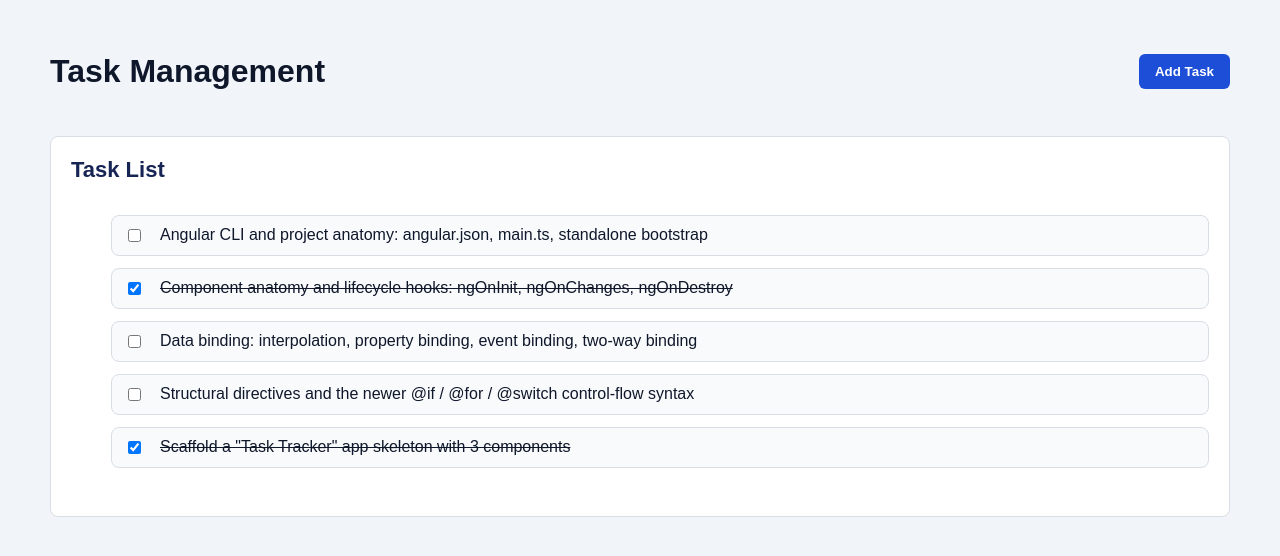
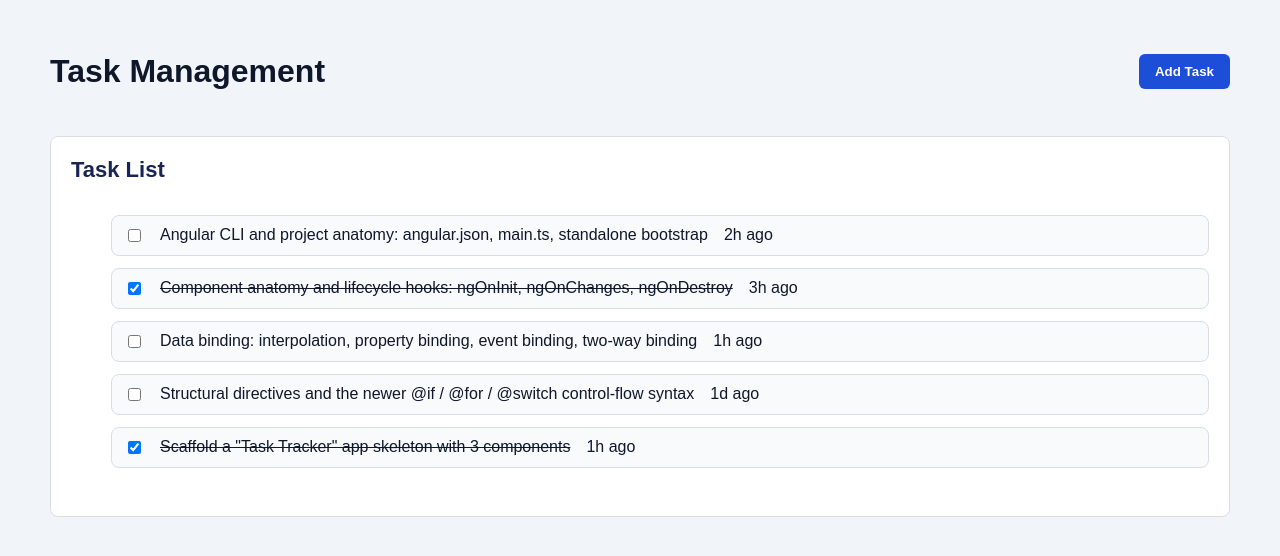
Before and after one commit to khoinguyen28102002/Angular-Upskill, an Angular app: page / in a window 1280 px wide. Shown: the top 556 px of the page. Built offline with nearby package versions, Linux system fonts and the light colour scheme.

Commit message:
Week 1: Hands-on 2

```diff
--- a/src/app/app.ts
+++ b/src/app/app.ts
@@ -12,11 +12,11 @@ import { Task } from './component/task.model';
 })
 export class App {
   tasks: Task[] = [
-    { id: 1, title: 'Angular CLI and project anatomy: angular.json, main.ts, standalone bootstrap', done: false },
-    { id: 2, title: 'Component anatomy and lifecycle hooks: ngOnInit, ngOnChanges, ngOnDestroy', done: true },
-    { id: 3, title: 'Data binding: interpolation, property binding, event binding, two-way binding', done: false },
-    { id: 4, title: 'Structural directives and the newer @if / @for / @switch control-flow syntax', done: false },
-    { id: 5, title: 'Scaffold a "Task Tracker" app skeleton with 3 components', done: true },
+    { id: 1, title: 'Angular CLI and project anatomy: angular.json, main.ts, standalone bootstrap', done: false, createdAt: new Date(Date.now() - 2 * 60 * 60 * 1000) },
+    { id: 2, title: 'Component anatomy and lifecycle hooks: ngOnInit, ngOnChanges, ngOnDestroy', done: true, createdAt: new Date(Date.now() - 3 * 60 * 60 * 1000) },
+    { id: 3, title: 'Data binding: interpolation, property binding, event binding, two-way binding', done: false, createdAt: new Date(Date.now() - 1.5 * 60 * 60 * 1000) },
+    { id: 4, title: 'Structural directives and the newer @if / @for / @switch control-flow syntax', done: false, createdAt: new Date(Date.now() - 30 * 60 * 60 * 1000) },
+    { id: 5, title: 'Scaffold a "Task Tracker" app skeleton with 3 components', done: true, createdAt: new Date(Date.now() - 60 * 60 * 1000) },
   ];
   isFormVisible = false;
 
@@ -34,7 +34,7 @@ export class App {
     const trimmedTitle = title.trim();
     if (!trimmedTitle) return;
 
-    this.tasks = [...this.tasks, { id: this.nextTaskId++, title: trimmedTitle, done: false }];
+    this.tasks = [...this.tasks, { id: this.nextTaskId++, title: trimmedTitle, done: false, createdAt: new Date() }];
   }
 
   toggleTask(taskId: number): void {
--- a/src/app/component/TaskItem/TaskItem.html
+++ b/src/app/component/TaskItem/TaskItem.html
@@ -5,4 +5,5 @@
     (change)="toggle.emit(task.id)"
   />
   <span [class.done]="task.done">{{ task.title }}</span>
+  <time>{{ task.createdAt | timeAgo }}</time>
 </div>
--- a/src/app/component/TaskItem/TaskItem.ts
+++ b/src/app/component/TaskItem/TaskItem.ts
@@ -1,9 +1,11 @@
 import { Component, EventEmitter, Input, Output } from '@angular/core';
 import { Task } from '../task.model';
+import { TimeAgoPipe } from '../../pipe/time-ago.pipe';
 
 @Component({
   selector: 'app-task-item',
   standalone: true,
+  imports: [TimeAgoPipe],
   templateUrl: './TaskItem.html',
   styleUrls: ['./TaskItem.css']
 })
--- a/src/app/component/task.model.ts
+++ b/src/app/component/task.model.ts
@@ -2,4 +2,5 @@ export interface Task {
   id: number;
   title: string;
   done: boolean;
+  createdAt: Date;
 }
--- /dev/null
+++ b/src/app/pipe/time-ago.pipe.ts
@@ -0,0 +1,26 @@
+import { Pipe, PipeTransform } from '@angular/core';
+
+@Pipe({
+  name: 'timeAgo',
+  standalone: true
+})
+export class TimeAgoPipe implements PipeTransform {
+  transform(value: Date | string | number): string {
+    const timestamp = new Date(value).getTime();
+    if (Number.isNaN(timestamp)) return '';
+
+    const elapsedSeconds = Math.max(0, Math.floor((Date.now() - timestamp) / 1000));
+    if (elapsedSeconds < 60) return 'just now';
+
+    const units: [number, string][] = [
+      [60 * 60 * 24 * 365, 'y'],
+      [60 * 60 * 24 * 30, 'mo'],
+      [60 * 60 * 24, 'd'],
+      [60 * 60, 'h'],
+      [60, 'm']
+    ];
+
+    const [unitSeconds, unitLabel] = units.find(([seconds]) => elapsedSeconds >= seconds)!;
+    return `${Math.floor(elapsedSeconds / unitSeconds)}${unitLabel} ago`;
+  }
+}
```
Also changed, not shown: task-output/Week1_Handson2.png (added).
